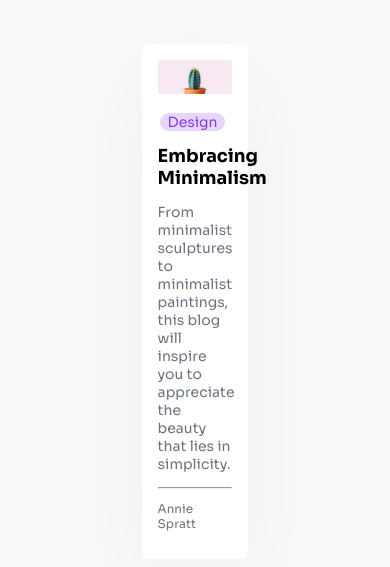
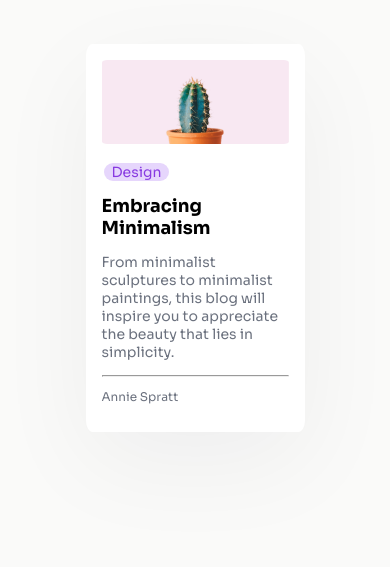
Before and after one commit to TipsySpirit0/minimal-blog-card, a plain HTML site: page index.html in a window 390 px wide. Shown: the part 133-700 px from the top of the page. Drawn offline with Linux system fonts and the light colour scheme.

Commit message:
improve responsiveness

```diff
--- a/styles.css
+++ b/styles.css
@@ -51,3 +51,17 @@ img {
   font-style: bold;
   text-align: center;
 }
+
+@media (max-width: 640px){
+  .container {
+    margin: 20vh auto;
+    max-width: fit-content;
+    max-height: fit-content;
+    width: 50%;
+    height: auto;
+    background-color: #ffffff;
+    border-radius: 3%;
+    padding: 1rem;
+    box-shadow: 0px 30px 100px 0px rgba(17, 23, 41, 0.05);
+  }
+}
```
